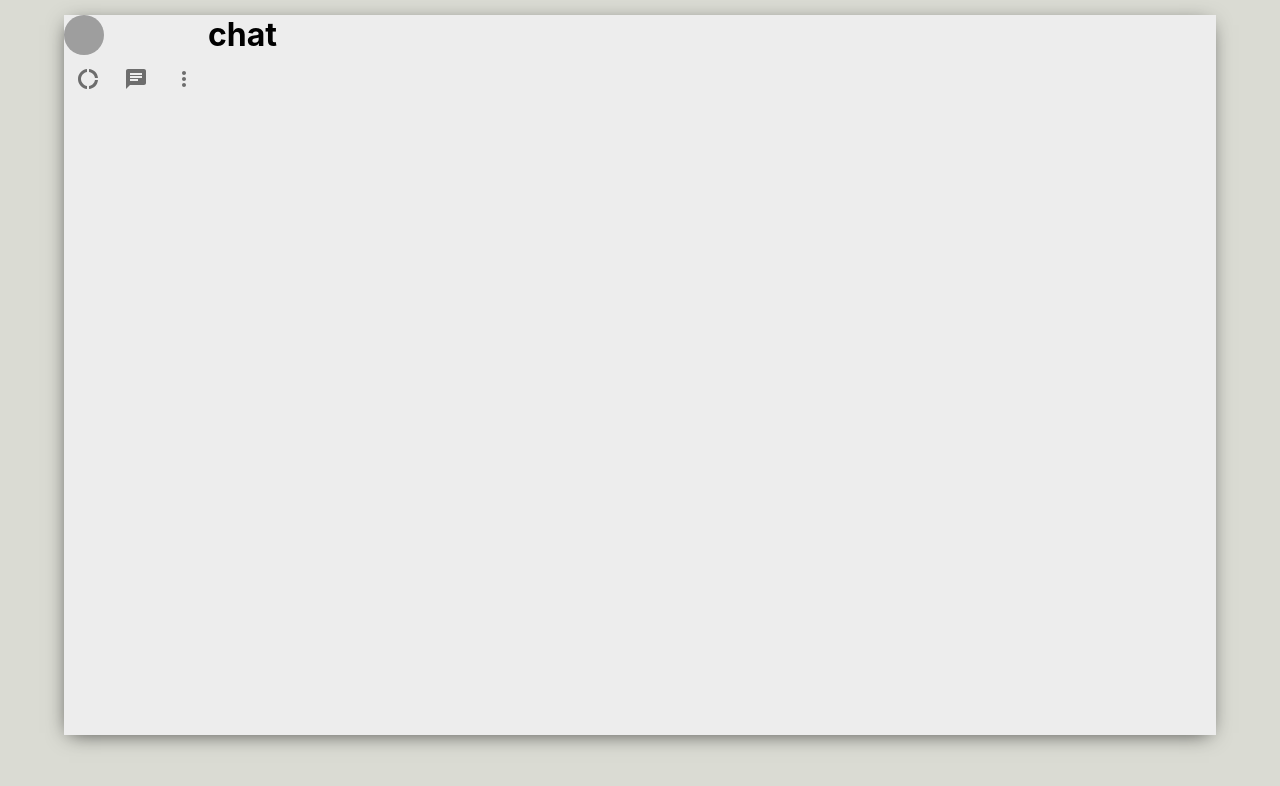
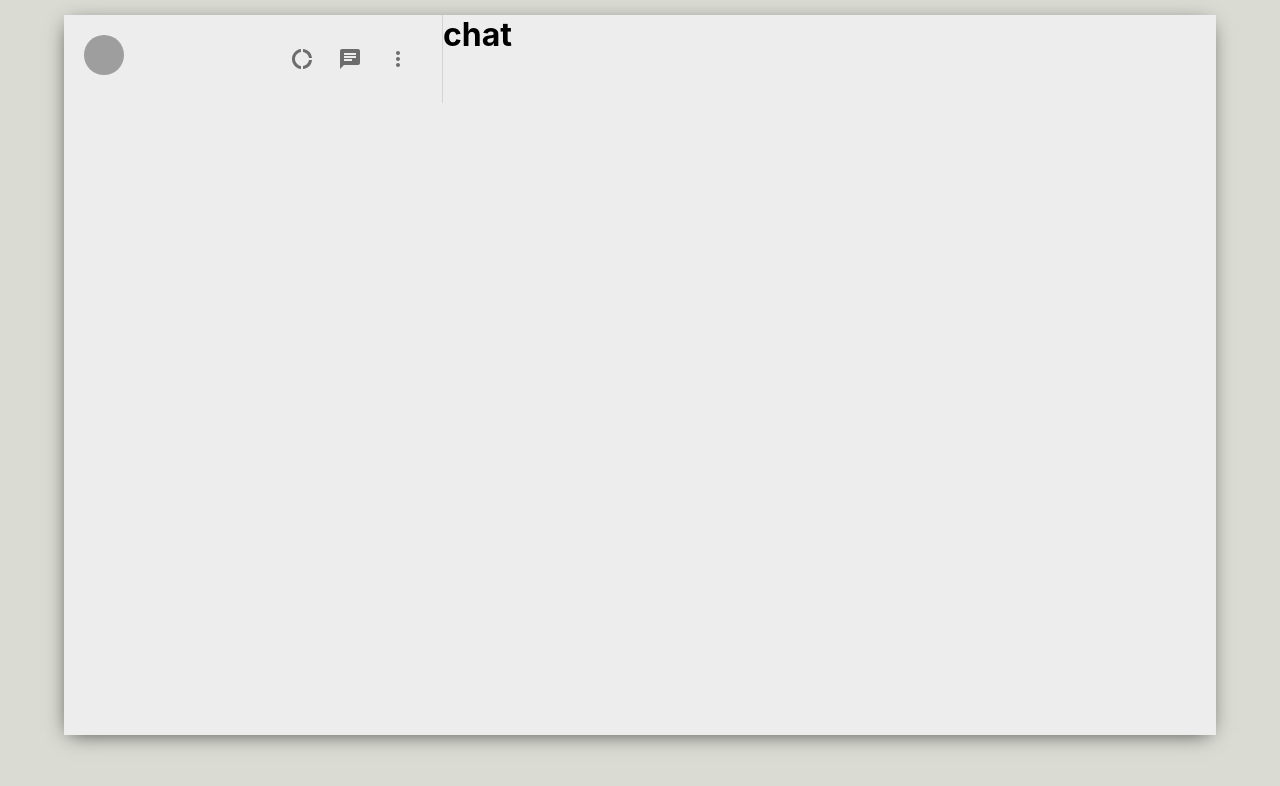
Before and after one commit to Yohenba18/Whatsapp-MERN, a React (Create React App) app in the folder whatsapp/: page / in a window 1280 px wide. Shown: the top 786 px of the page. Built offline with nearby package versions, Linux system fonts and the light colour scheme; grey boxes are pictures that could not be loaded.

Commit message:
sidebar css

```diff
--- a/whatsapp/src/components/Sidebar.css
+++ b/whatsapp/src/components/Sidebar.css
@@ -0,0 +1,24 @@
+.sidebar{
+    display: flex;
+    flex-direction: column;
+    flex: 0.35;
+}
+
+.sidebar__header{
+    display: flex;
+    justify-content: space-between;
+    padding:20px;
+    border-right:1px solid lightgray;
+}
+
+.sidebar__headerRight{
+    display: flex;
+    align-items: center;
+    justify-content: space-between;
+    min-width: 10vw;
+}
+
+.sidebar__headerRight > .MuiSvgIcon-root{
+    margin-right: 2vw;
+    font-size: 24px !important;
+}
--- a/whatsapp/src/components/Sidebar.js
+++ b/whatsapp/src/components/Sidebar.js
@@ -9,7 +9,7 @@
   return (
     <div className="sidebar">
       <div className="sidebar__header">
-        <Avatar src="http://cdn.epicstream.com/assets/uploads/ckeditor/images/1612289466_sub-buzz-11718-1591678685-12.png"/>
+        <Avatar src="http://cdn.epicstream.com/assets/uploads/ckeditor/images/1612289466_sub-buzz-11718-1591678685-12.png" />
         <div className="sidebar__headerRight">
           <IconButton>
             <DonutLargeIcon />
@@ -22,6 +22,9 @@
           </IconButton>
         </div>
       </div>
+      <div className="sidebar__search">
+
+      </div>
     </div>
   );
 }
```
